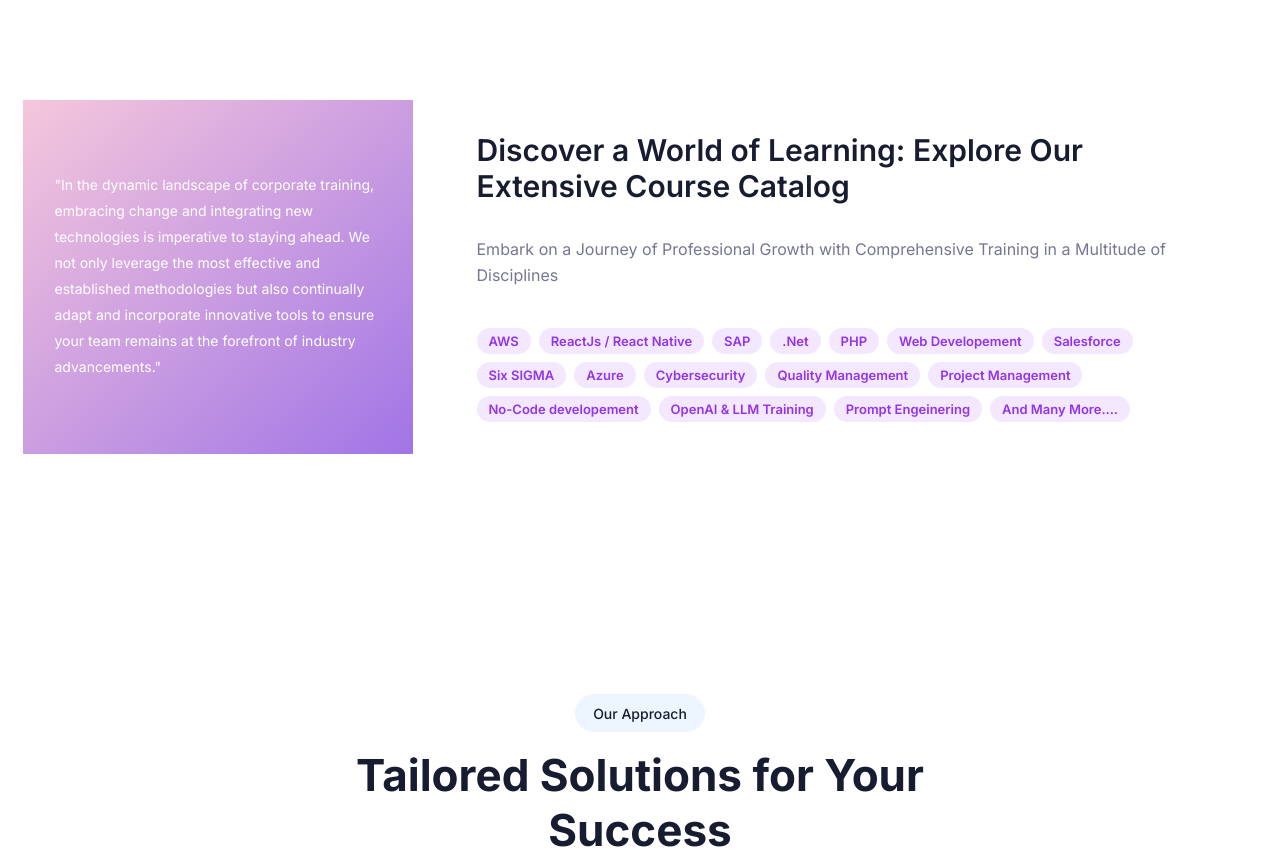
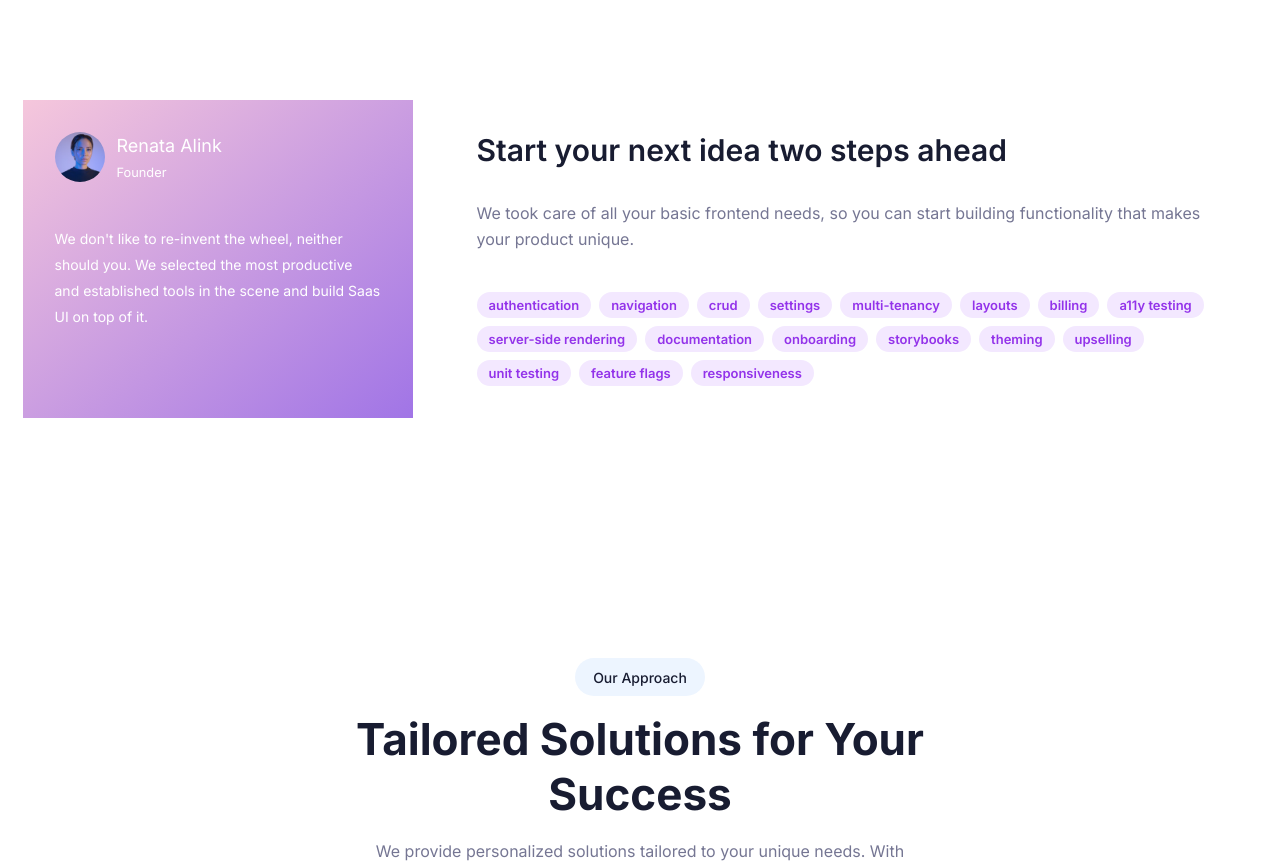
Before and after one commit to MastorkTechnologies/gen, a Next.js app: page /corporate-training in a window 1280 px wide. Shown: the part 1580-2443 px from the top of the page. Built offline with nearby package versions, Linux system fonts and the light colour scheme.

Commit message:
minor change

```diff
--- a/components/CorporateAbout/index.tsx
+++ b/components/CorporateAbout/index.tsx
@@ -315,20 +315,20 @@
               className="pink col-span-4 p-8 md:col-span-1"
             >
               <div className="flex gap-3">
-                {/* <Image
+                <Image
                   src={"/images/avatar.jpg"}
                   alt="logo"
                   width={50}
                   height={50}
                   className="h-[50px] w-[50px] rounded-[50%] object-cover"
-                /> */}
+                />
                 <div className="mb-10">
-                  {/* <div className="text-muted text-lg text-white">
+                  <div className="text-muted text-lg text-white">
                     Renata Alink
                   </div>
                   <Text className="text-muted text-[0.8rem] text-white">
                     Founder
-                  </Text> */}
+                  </Text>
                 </div>
               </div>
               <Text
@@ -336,7 +336,9 @@
                 fontSize="lg"
                 className="text-muted mb-10 text-[0.875rem] text-white"
               >
-                "In the dynamic landscape of corporate training, embracing change and integrating new technologies is imperative to staying ahead. We not only leverage the most effective and established methodologies but also continually adapt and incorporate innovative tools to ensure your team remains at the forefront of industry advancements."
+                We don&apos;t like to re-invent the wheel, neither should you.
+                We selected the most productive and established tools in the
+                scene and build Saas UI on top of it.
               </Text>
             </motion.div>
             <motion.div
@@ -358,33 +360,35 @@
               className=" col-span-4 border-0 border-black p-8 md:col-span-2"
             >
               <Heading className="mb-8 text-3xl font-semibold text-black dark:text-white">
-              Discover a World of Learning: Explore Our Extensive Course Catalog
+                Start your next idea two steps ahead
               </Heading>
               <Text
                 color="muted"
                 fontSize="lg"
                 className="text-muted mb-10 text-[1rem]"
               >
-                Embark on a Journey of Professional Growth with Comprehensive Training in a Multitude of Disciplines
+                We took care of all your basic frontend needs, so you can start
+                building functionality that makes your product unique.
               </Text>
               <Wrap mt="8">
                 {[
-                  "AWS",
-                  "ReactJs / React Native",
-                  "SAP",
-                  ".Net",
-                  "PHP",
-                  "Web Developement",
-                  "Salesforce",
-                  "Six SIGMA",
-                  "Azure",
-                  "Cybersecurity",
-                  "Quality Management",
-                  "Project Management",
-                  "No-Code developement",
-                  "OpenAI & LLM Training",
-                  "Prompt Engeinering",
-                  "And Many More....",
+                  "authentication",
+                  "navigation",
+                  "crud",
+                  "settings",
+                  "multi-tenancy",
+                  "layouts",
+                  "billing",
+                  "a11y testing",
+                  "server-side rendering",
+                  "documentation",
+                  "onboarding",
+                  "storybooks",
+                  "theming",
+                  "upselling",
+                  "unit testing",
+                  "feature flags",
+                  "responsiveness",
                 ].map((value) => (
                   <Tag
                     key={value}
@@ -405,7 +409,7 @@
             headerInfo={{
               title: "Our Approach              ",
               subtitle: "Tailored Solutions for Your Success",
-              description: `We specialize in personalized training solutions, meticulously tailored to meet your unique needs. Through collaborative teamwork and unwavering commitment to your success, we bring expertise in empowering your team.`,
+              description: `We provide personalized solutions tailored to your unique needs. With collaborative teamwork and a commitment to your success, we offer expertise in design, development, marketing, and strategy. Let's work together to bring your ideas to life and take your business to new heights. Contact us today to get started!`,
             }}
           />
           <div className="mt-12.5 grid grid-cols-1 gap-7.5 md:grid-cols-2 lg:mt-15 lg:grid-cols-4 xl:mt-20 xl:gap-12.5">
```
